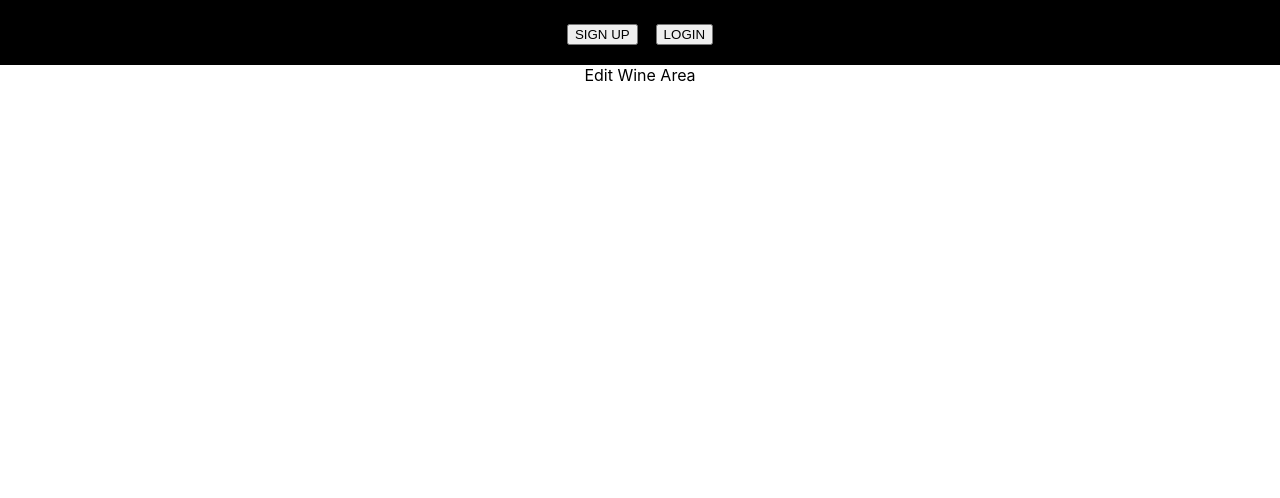
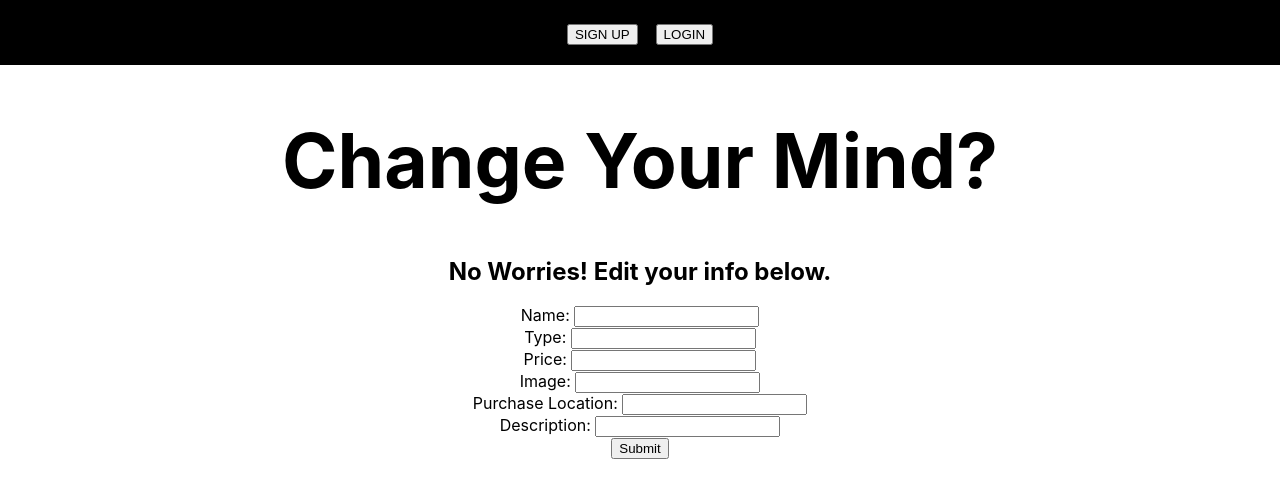
Before and after one commit to sblum55/wine-time-front, a React (Create React App) app in the folder sam-solo/: page /wine/1/edit in a window 1280 px wide. Shown: the top 498 px of the page. Built offline with nearby package versions, Linux system fonts and the light colour scheme; no server answers.

Commit message:
working on edit form

```diff
--- a/sam-solo/src/pages/EditWine.js
+++ b/sam-solo/src/pages/EditWine.js
@@ -1,6 +1,77 @@
-const EditWine = () => {
+import axios from 'axios'
+import { useState, useEffect } from 'react'
+
+const EditWine = (props) => {
+    const [name, setName] = useState('')
+    const [type, setType] = useState('')
+    const [price, setPrice] = useState('')
+    const [image, setImage] = useState('')
+    const [purchase_location, setPurchase_Location] = useState('')
+    const [description, setDescription] = useState('')
+
+    const [wine, setWine] = useState({})
+
+    const fetchOneWine = () => {
+        // console.log(`${process.env.REACT_APP_BACKEND_URL}/wines/allwines/${props.id}`);
+        axios.get(`${process.env.REACT_APP_BACKEND_URL}/wines/allwines/${props.id}`)
+        .then((response) => {
+            // console.log(response.data.wine);
+            setWine(response.data.wine)
+        })
+    }
+
+    useEffect(fetchOneWine , [props.id])
+
+    const handleSubmit = (e) => {
+        e.preventDefault()
+        axios.put(`${process.env.REACT_APP_BACKEND_URL}/wines/allwines/${props.id}`, {
+            name: name,
+            type: type,
+            price: price,
+            image: image,
+            purchase_location: purchase_location,
+            description: description
+        })
+        .then((response) => {
+            console.log(response);
+        })
+    }
+
     return (
-        <div>Edit Wine Area</div>
+        <div>
+            <h1>Change Your Mind?</h1>
+            <h2>No Worries! Edit your info below.</h2>
+
+            <div>
+            <form onSubmit={handleSubmit}>
+                <div>
+                    <label htmlFor = 'new-wine-name'>Name: </label>
+                    <input id = 'new-wine-name' key = {wine.name} defaultValue = {wine.name} onChange = {(e) => {setName(e.target.value)}} />
+                </div>
+                <div>
+                    <label htmlFor = 'new-wine-type'>Type: </label>
+                    <input id = 'new-wine-type' key = {wine.type} defaultValue = {wine.type} onChange = {(e) => {setType(e.target.value)}} />
+                </div>
+                <div>
+                    <label htmlFor = 'new-wine-price'>Price: </label>
+                    <input id = 'new-wine-price' key = {wine.price} defaultValue = {wine.price} onChange = {(e) => {setPrice(e.target.value)}} />
+                </div>
+                <div>
+                    <label htmlFor = 'new-wine-image'>Image: </label>
+                    <input type = 'url' id = 'new-wine-image' key = {wine.image} defaultValue = {wine.image} onChange = {(e) => {setImage(e.target.value)}} />
+                </div>
+                <div>
+                    <label htmlFor = 'new-wine-location'>Purchase Location: </label>
+                    <input id = 'new-wine-location' key = {wine.purchase_location} defaultValue = {wine.purchase_location} onChange = {(e) => {setPurchase_Location(e.target.value)}} />
+                </div>
+                <div>
+                    <label htmlFor = 'new-wine-description'>Description: </label>
+                    <input id = 'new-wine-description' key = {wine.description} defaultValue = {wine.description} onChange = {(e) => {setDescription(e.target.value)}} />
+                </div>
+                <input type = 'submit' placeholder = 'UPDATE' />
+            </form>
+            </div>
+        </div>
     )
 }
 
--- a/sam-solo/src/pages/SingleWine.js
+++ b/sam-solo/src/pages/SingleWine.js
@@ -50,7 +50,10 @@ const SingleWine = (props) => {
                                 setShouldRedirect('/')
                             })
                         }} >DELETE</button>
-                        <button>EDIT</button>
+
+                        <Link to = {`/wine/${wine.id}/edit`} wine = {wine}>
+                            <button>EDIT</button>
+                        </Link>
                     </div>
             }
 
```
